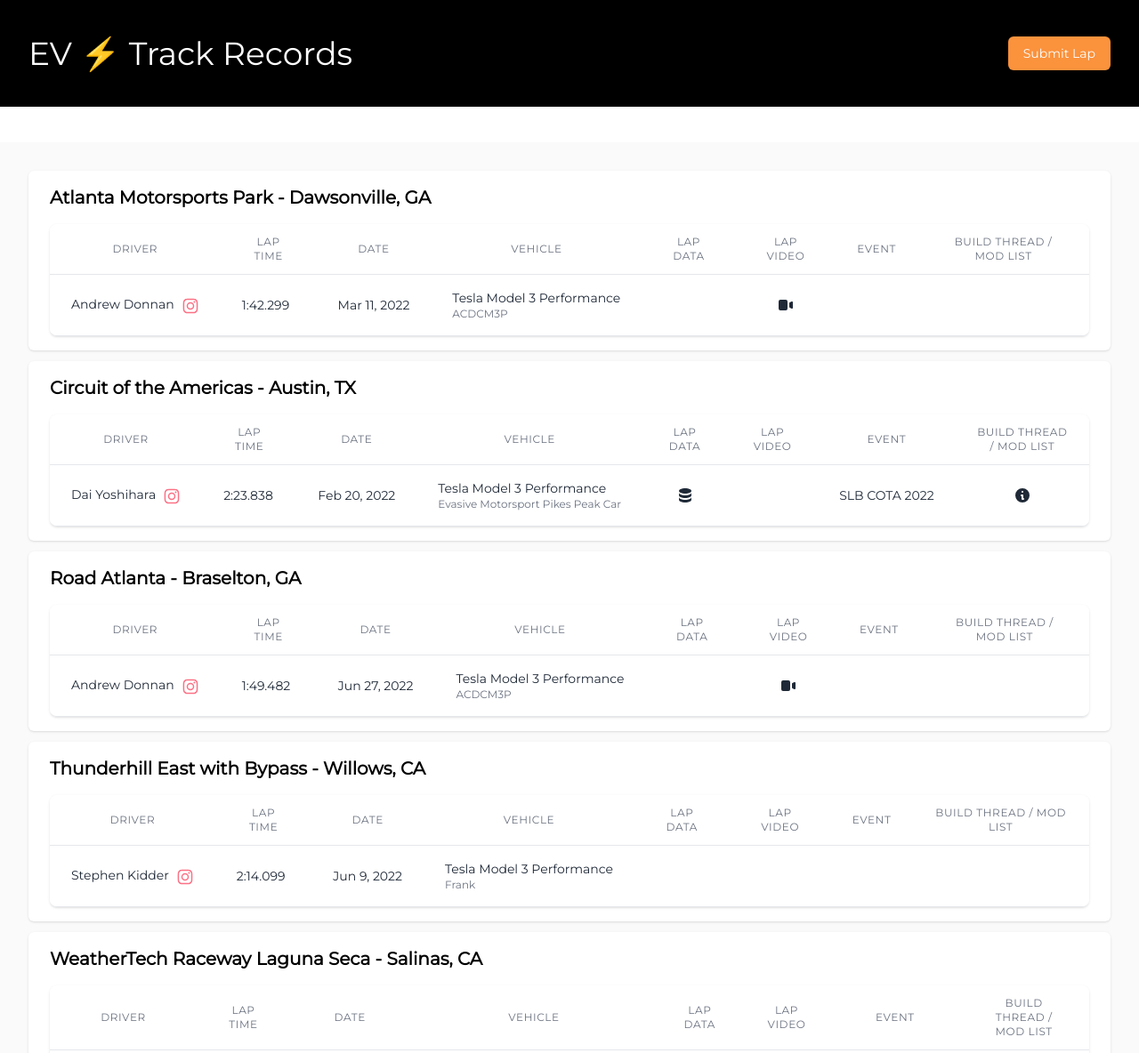
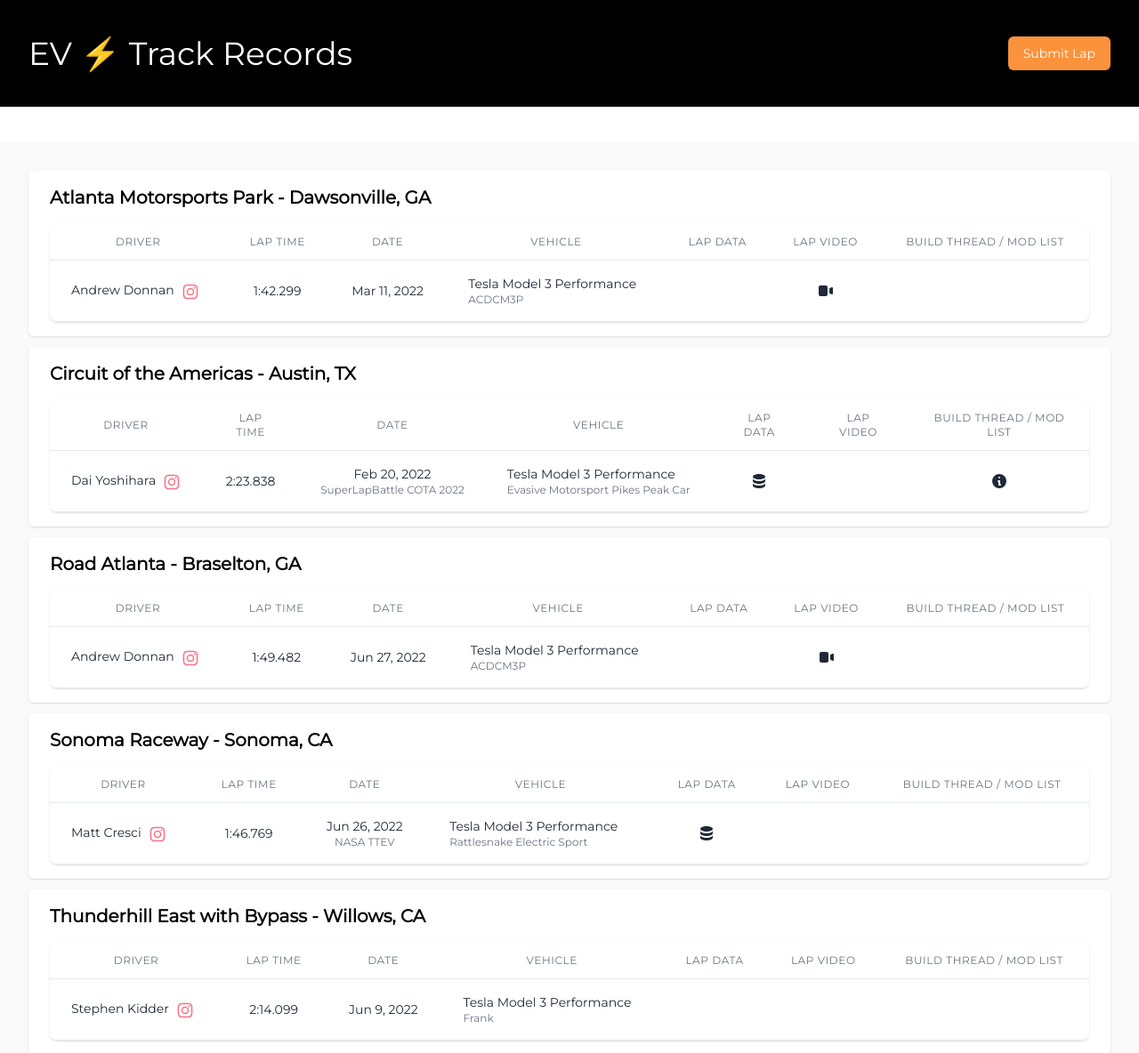
Before and after one commit to esses/evtrackrecords.com, an Eleventy site: page src/index.njk in a window 1280 px wide. Shown: the top 1184 px of the page at 89% size. Built offline with nearby package versions, Linux system fonts and the light colour scheme; Eleventy itself is replaced by a stand-in of ours; files that its build step writes are made by us from their sources.

Commit message:
adding more records and Sonoma

```diff
--- a/src/_data/tracks/cota/1-20220220-yoshihara.yaml
+++ b/src/_data/tracks/cota/1-20220220-yoshihara.yaml
@@ -6,7 +6,7 @@ Vehicle: Tesla Model 3 Performance
 CarName: Evasive Motorsport Pikes Peak Car
 LapData: https://racehero.io/events/super-lap-battle-usa-2022-cota/results/536870943#show:detailed-info-overall-88
 LapVideo:
-Event: SLB COTA 2022
+Event: SuperLapBattle COTA 2022
 ModList: https://www.youtube.com/watch?v=Lk6eO9nwQDU
 InstagramUsername: daiyoshihara
 PhotoLink: https://www.instagram.com/p/CaOigpLu08F/
--- a/src/index.njk
+++ b/src/index.njk
@@ -18,7 +18,6 @@ layout: default.njk
                   <th scope="col" class="px-6 py-3 text-center text-xs font-medium text-gray-500 uppercase tracking-wider">Vehicle</th>
                   <th scope="col" class="px-6 py-3 text-center text-xs font-medium text-gray-500 uppercase tracking-wider">Lap Data</th>
                   <th scope="col" class="px-6 py-3 text-center text-xs font-medium text-gray-500 uppercase tracking-wider">Lap Video</th>
-                  <th scope="col" class="px-6 py-3 text-center text-xs font-medium text-gray-500 uppercase tracking-wider">Event</th>
                   <th scope="col" class="px-6 py-3 text-center text-xs font-medium text-gray-500 uppercase tracking-wider">Build Thread / Mod List</th>
                 </tr>
               </thead>
@@ -48,7 +47,6 @@ layout: default.njk
                   <th scope="col" class="px-6 py-3 text-center text-xs font-medium text-gray-500 uppercase tracking-wider">Vehicle</th>
                   <th scope="col" class="px-6 py-3 text-center text-xs font-medium text-gray-500 uppercase tracking-wider">Lap Data</th>
                   <th scope="col" class="px-6 py-3 text-center text-xs font-medium text-gray-500 uppercase tracking-wider">Lap Video</th>
-                  <th scope="col" class="px-6 py-3 text-center text-xs font-medium text-gray-500 uppercase tracking-wider">Event</th>
                   <th scope="col" class="px-6 py-3 text-center text-xs font-medium text-gray-500 uppercase tracking-wider">Build Thread / Mod List</th>
                 </tr>
               </thead>
@@ -118,12 +116,40 @@ layout: default.njk
                   <th scope="col" class="px-6 py-3 text-center text-xs font-medium text-gray-500 uppercase tracking-wider">Vehicle</th>
                   <th scope="col" class="px-6 py-3 text-center text-xs font-medium text-gray-500 uppercase tracking-wider">Lap Data</th>
                   <th scope="col" class="px-6 py-3 text-center text-xs font-medium text-gray-500 uppercase tracking-wider">Lap Video</th>
-                  <th scope="col" class="px-6 py-3 text-center text-xs font-medium text-gray-500 uppercase tracking-wider">Event</th>
                   <th scope="col" class="px-6 py-3 text-center text-xs font-medium text-gray-500 uppercase tracking-wider">Build Thread / Mod List</th>
                 </tr>
               </thead>
               <tbody>
                 {% for lap, val in tracks.road_atlanta %}
+                <tr>{% lapEntry val %}</tr>
+                {% endfor %}
+              </tbody>
+            </table>
+          </div>
+        </div>
+      </div>
+    </div>
+  </li>
+  <li class="bg-white shadow overflow-hidden rounded-md px-6 py-4">
+    <h2 class="text-xl font-bold mb-4">Sonoma Raceway - Sonoma, CA</h2>
+    <div class="flex flex-col">
+      <div class="-my-2 overflow-x-auto sm:-mx-6 lg:-mx-8">
+        <div class="py-2 align-middle inline-block min-w-full sm:px-6 lg:px-8">
+          <div class="shadow overflow-hidden border-b border-gray-200 sm:rounded-lg">
+            <table class="min-w-full divide-y divide-gray-200">
+              <thead class="bg-gray-50">
+                <tr>
+                  <th scope="col" class="px-6 py-3 text-center text-xs font-medium text-gray-500 uppercase tracking-wider">Driver</th>
+                  <th scope="col" class="px-6 py-3 text-center text-xs font-medium text-gray-500 uppercase tracking-wider">Lap Time</th>
+                  <th scope="col" class="px-6 py-3 text-center text-xs font-medium text-gray-500 uppercase tracking-wider">Date</th>
+                  <th scope="col" class="px-6 py-3 text-center text-xs font-medium text-gray-500 uppercase tracking-wider">Vehicle</th>
+                  <th scope="col" class="px-6 py-3 text-center text-xs font-medium text-gray-500 uppercase tracking-wider">Lap Data</th>
+                  <th scope="col" class="px-6 py-3 text-center text-xs font-medium text-gray-500 uppercase tracking-wider">Lap Video</th>
+                  <th scope="col" class="px-6 py-3 text-center text-xs font-medium text-gray-500 uppercase tracking-wider">Build Thread / Mod List</th>
+                </tr>
+              </thead>
+              <tbody>
+                {% for lap, val in tracks.sonoma %}
                 <tr>{% lapEntry val %}</tr>
                 {% endfor %}
               </tbody>
@@ -148,7 +174,6 @@ layout: default.njk
                   <th scope="col" class="px-6 py-3 text-center text-xs font-medium text-gray-500 uppercase tracking-wider">Vehicle</th>
                   <th scope="col" class="px-6 py-3 text-center text-xs font-medium text-gray-500 uppercase tracking-wider">Lap Data</th>
                   <th scope="col" class="px-6 py-3 text-center text-xs font-medium text-gray-500 uppercase tracking-wider">Lap Video</th>
-                  <th scope="col" class="px-6 py-3 text-center text-xs font-medium text-gray-500 uppercase tracking-wider">Event</th>
                   <th scope="col" class="px-6 py-3 text-center text-xs font-medium text-gray-500 uppercase tracking-wider">Build Thread / Mod List</th>
                 </tr>
               </thead>
@@ -178,7 +203,6 @@ layout: default.njk
                   <th scope="col" class="px-6 py-3 text-center text-xs font-medium text-gray-500 uppercase tracking-wider">Vehicle</th>
                   <th scope="col" class="px-6 py-3 text-center text-xs font-medium text-gray-500 uppercase tracking-wider">Lap Data</th>
                   <th scope="col" class="px-6 py-3 text-center text-xs font-medium text-gray-500 uppercase tracking-wider">Lap Video</th>
-                  <th scope="col" class="px-6 py-3 text-center text-xs font-medium text-gray-500 uppercase tracking-wider">Event</th>
                   <th scope="col" class="px-6 py-3 text-center text-xs font-medium text-gray-500 uppercase tracking-wider">Build Thread / Mod List</th>
                 </tr>
               </thead>
--- a/tailwind.config.js
+++ b/tailwind.config.js
@@ -4,7 +4,11 @@ module.exports = {
     fontFamily: {
       'sans': ['Montserrat','Helvetica', 'Arial', 'sans-serif'],
     },
-    extend: {},
+    extend: {
+      fontSize: {
+        'shmedium': '.93rem',
+      }
+    },
   },
   plugins: [
     require('@tailwindcss/typography'),
```
Also changed, not shown: .eleventy.js, public/css/evtr.css, public/index.html.
